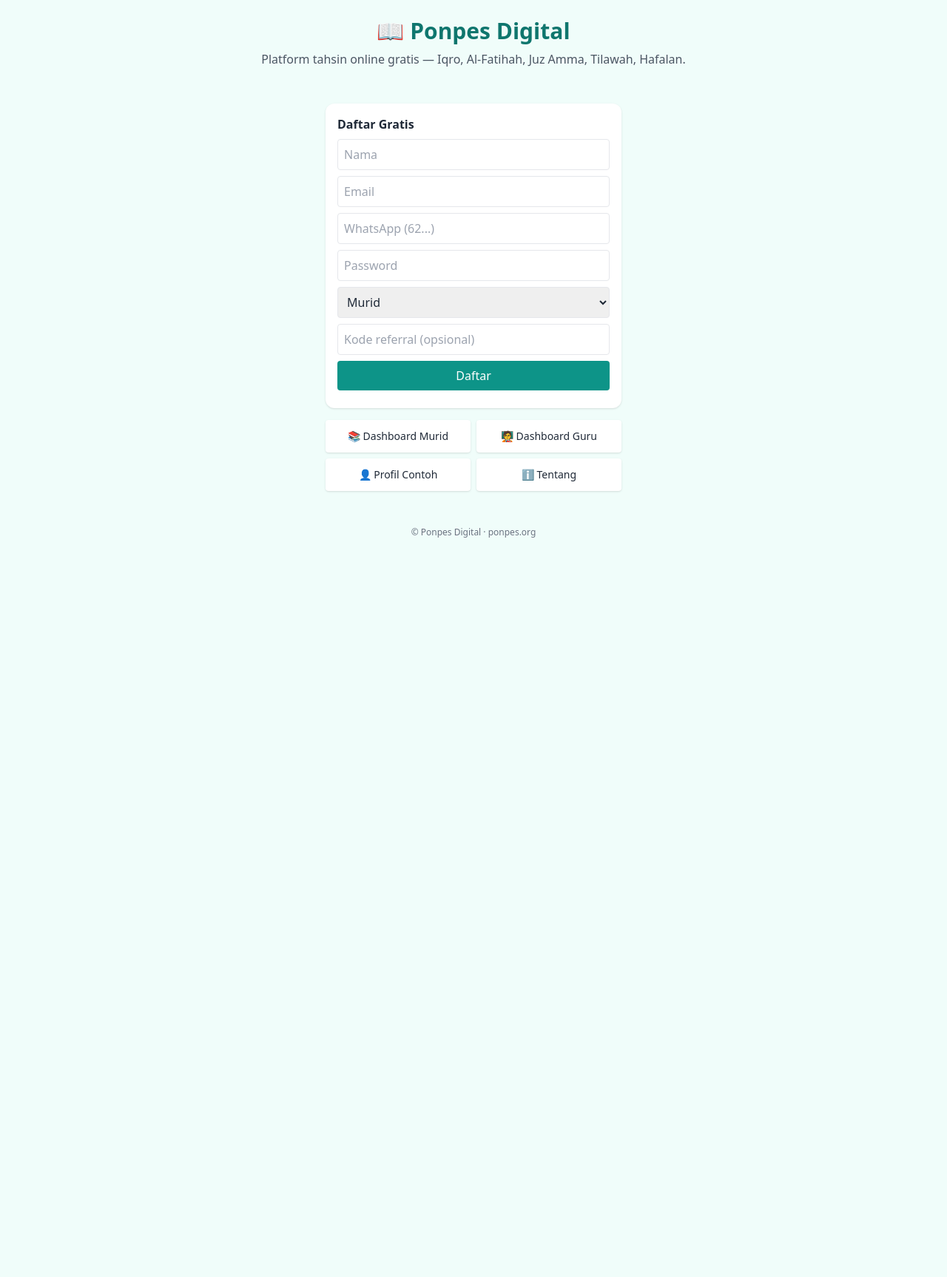
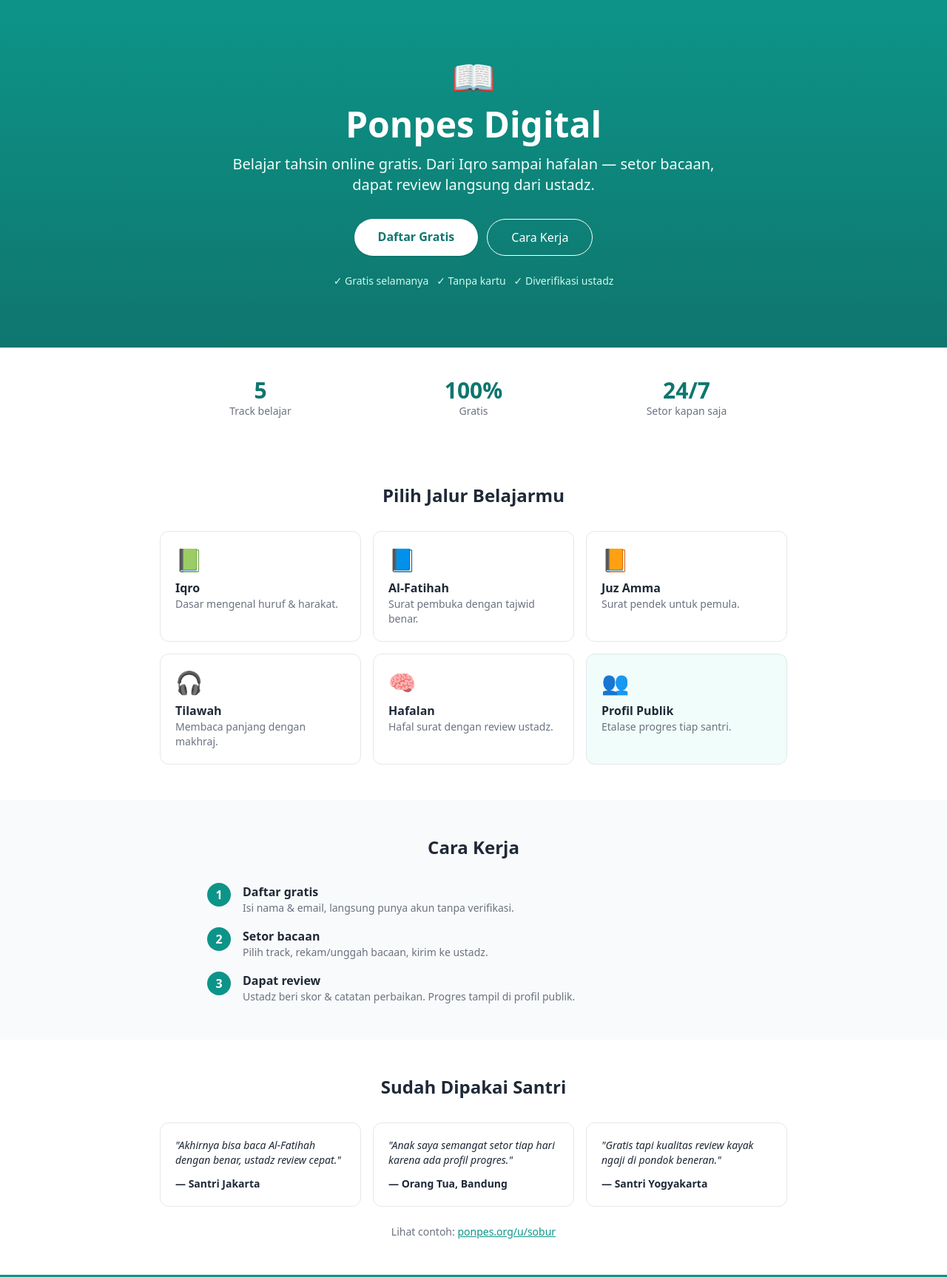
Before and after one commit to panelid/panel-tahsin, a website: page dist/index.html in a window 1280 px wide. Shown: the top 1727 px of the page at 74% size. Before the commit the page ends 800 px from the top, so only its background shows below. Drawn offline with nearby package versions, Linux system fonts and the light colour scheme.

Commit message:
feat: proper landing page (hero, tracks, how-it-works, social proof, CTA)

```diff
--- a/dist/index.html
+++ b/dist/index.html
@@ -3,7 +3,7 @@
 <head>
   <meta charset="UTF-8">
   <meta name="viewport" content="width=device-width, initial-scale=1.0">
-  <title>Ponpes Digital — Platform Tahsin Online Gratis | Iqro, Fatihah, Juz Amma</title>
+  <title>Ponpes Digital — Belajar Tahsin Online Gratis | Iqro, Fatihah, Juz Amma</title>
   <meta name="description" content="Ponpes Digital: platform tahsin online gratis untuk belajar membaca Al-Quran — Iqro, Al-Fatihah, Juz Amma, Tilawah, Hafalan. Setor & dapat review dari ustadz. Profil publik per santri.">
   <meta name="keywords" content="tahsin online, belajar iqro, tahsin al-fatihah, juz amma, tilawah, hafalan quran, ponpes digital">
   <link rel="canonical" href="https://ponpes.org/">
@@ -12,7 +12,7 @@
   <meta property="og:description" content="Belajar tahsin online gratis: Iqro, Al-Fatihah, Juz Amma, Tilawah, Hafalan. Setor & review dari ustadz.">
   <meta property="og:url" content="https://ponpes.org/">
   <meta property="og:site_name" content="Ponpes Digital">
-  <meta name="twitter:card" content="summary">
+  <meta name="twitter:card" content="summary_large_image">
   <script type="application/ld+json">
   {
     "@context": "https://schema.org",
@@ -35,14 +35,70 @@
   </script>
   <script src="https://cdn.tailwindcss.com"></script>
 </head>
-<body class="bg-teal-50 min-h-screen text-gray-800">
-  <header class="max-w-3xl mx-auto p-6 text-center">
-    <h1 class="text-3xl font-bold text-teal-700">📖 Ponpes Digital</h1>
-    <p class="text-gray-600 mt-2">Platform tahsin online gratis — Iqro, Al-Fatihah, Juz Amma, Tilawah, Hafalan.</p>
+<body class="bg-white text-gray-800">
+
+  <!-- HERO -->
+  <header class="bg-gradient-to-b from-teal-600 to-teal-700 text-white">
+    <div class="max-w-4xl mx-auto px-6 py-20 text-center">
+      <div class="text-5xl mb-4">📖</div>
+      <h1 class="text-4xl md:text-5xl font-bold mb-4">Ponpes Digital</h1>
+      <p class="text-lg md:text-xl text-teal-50 mb-8 max-w-2xl mx-auto">Belajar tahsin online gratis. Dari Iqro sampai hafalan — setor bacaan, dapat review langsung dari ustadz.</p>
+      <div class="flex flex-col sm:flex-row gap-3 justify-center">
+        <a href="#daftar" class="bg-white text-teal-700 font-semibold px-8 py-3 rounded-full shadow hover:bg-teal-50">Daftar Gratis</a>
+        <a href="#cara" class="border border-white text-white px-8 py-3 rounded-full hover:bg-teal-500">Cara Kerja</a>
+      </div>
+      <p class="text-sm text-teal-100 mt-6">✓ Gratis selamanya &nbsp; ✓ Tanpa kartu &nbsp; ✓ Diverifikasi ustadz</p>
+    </div>
   </header>
-  <main class="max-w-md mx-auto p-6">
-    <div class="bg-white rounded-xl shadow p-4 mb-4">
-      <h2 class="font-semibold mb-2">Daftar Gratis</h2>
+
+  <!-- STATS -->
+  <section class="max-w-4xl mx-auto px-6 py-10 grid grid-cols-3 gap-4 text-center">
+    <div><div class="text-3xl font-bold text-teal-700">5</div><div class="text-sm text-gray-500">Track belajar</div></div>
+    <div><div class="text-3xl font-bold text-teal-700">100%</div><div class="text-sm text-gray-500">Gratis</div></div>
+    <div><div class="text-3xl font-bold text-teal-700">24/7</div><div class="text-sm text-gray-500">Setor kapan saja</div></div>
+  </section>
+
+  <!-- TRACKS -->
+  <section class="max-w-4xl mx-auto px-6 py-12">
+    <h2 class="text-2xl font-bold text-center mb-8 text-gray-800">Pilih Jalur Belajarmu</h2>
+    <div class="grid sm:grid-cols-2 lg:grid-cols-3 gap-4">
+      <div class="border rounded-xl p-5 hover:shadow-lg transition"><div class="text-3xl mb-2">📗</div><h3 class="font-semibold">Iqro</h3><p class="text-sm text-gray-500">Dasar mengenal huruf & harakat.</p></div>
+      <div class="border rounded-xl p-5 hover:shadow-lg transition"><div class="text-3xl mb-2">📘</div><h3 class="font-semibold">Al-Fatihah</h3><p class="text-sm text-gray-500">Surat pembuka dengan tajwid benar.</p></div>
+      <div class="border rounded-xl p-5 hover:shadow-lg transition"><div class="text-3xl mb-2">📙</div><h3 class="font-semibold">Juz Amma</h3><p class="text-sm text-gray-500">Surat pendek untuk pemula.</p></div>
+      <div class="border rounded-xl p-5 hover:shadow-lg transition"><div class="text-3xl mb-2">🎧</div><h3 class="font-semibold">Tilawah</h3><p class="text-sm text-gray-500">Membaca panjang dengan makhraj.</p></div>
+      <div class="border rounded-xl p-5 hover:shadow-lg transition"><div class="text-3xl mb-2">🧠</div><h3 class="font-semibold">Hafalan</h3><p class="text-sm text-gray-500">Hafal surat dengan review ustadz.</p></div>
+      <div class="border rounded-xl p-5 hover:shadow-lg transition bg-teal-50"><div class="text-3xl mb-2">👥</div><h3 class="font-semibold">Profil Publik</h3><p class="text-sm text-gray-500">Etalase progres tiap santri.</p></div>
+    </div>
+  </section>
+
+  <!-- HOW IT WORKS -->
+  <section id="cara" class="bg-gray-50 py-12">
+    <div class="max-w-3xl mx-auto px-6">
+      <h2 class="text-2xl font-bold text-center mb-8">Cara Kerja</h2>
+      <div class="space-y-4">
+        <div class="flex gap-4 items-start"><div class="bg-teal-600 text-white rounded-full w-8 h-8 flex items-center justify-center font-bold shrink-0">1</div><div><h3 class="font-semibold">Daftar gratis</h3><p class="text-sm text-gray-500">Isi nama & email, langsung punya akun tanpa verifikasi.</p></div></div>
+        <div class="flex gap-4 items-start"><div class="bg-teal-600 text-white rounded-full w-8 h-8 flex items-center justify-center font-bold shrink-0">2</div><div><h3 class="font-semibold">Setor bacaan</h3><p class="text-sm text-gray-500">Pilih track, rekam/unggah bacaan, kirim ke ustadz.</p></div></div>
+        <div class="flex gap-4 items-start"><div class="bg-teal-600 text-white rounded-full w-8 h-8 flex items-center justify-center font-bold shrink-0">3</div><div><h3 class="font-semibold">Dapat review</h3><p class="text-sm text-gray-500">Ustadz beri skor & catatan perbaikan. Progres tampil di profil publik.</p></div></div>
+      </div>
+    </div>
+  </section>
+
+  <!-- SOCIAL PROOF -->
+  <section class="max-w-4xl mx-auto px-6 py-12">
+    <h2 class="text-2xl font-bold text-center mb-8">Sudah Dipakai Santri</h2>
+    <div class="grid sm:grid-cols-3 gap-4">
+      <div class="border rounded-xl p-5"><p class="text-sm italic">"Akhirnya bisa baca Al-Fatihah dengan benar, ustadz review cepat."</p><p class="text-sm font-semibold mt-3">— Santri Jakarta</p></div>
+      <div class="border rounded-xl p-5"><p class="text-sm italic">"Anak saya semangat setor tiap hari karena ada profil progres."</p><p class="text-sm font-semibold mt-3">— Orang Tua, Bandung</p></div>
+      <div class="border rounded-xl p-5"><p class="text-sm italic">"Gratis tapi kualitas review kayak ngaji di pondok beneran."</p><p class="text-sm font-semibold mt-3">— Santri Yogyakarta</p></div>
+    </div>
+    <p class="text-center text-sm text-gray-500 mt-6">Lihat contoh: <a href="/u/sobur" class="text-teal-600 underline">ponpes.org/u/sobur</a></p>
+  </section>
+
+  <!-- CTA / DAFTAR -->
+  <section id="daftar" class="bg-teal-600 text-white py-16">
+    <div class="max-w-md mx-auto px-6 text-center">
+      <h2 class="text-3xl font-bold mb-4">Mulai Tahsin Hari Ini</h2>
+      <div class="bg-white rounded-xl p-6 text-gray-800 text-left">
         <input id="name" placeholder="Nama" class="w-full border p-2 rounded mb-2">
         <input id="email" placeholder="Email" class="w-full border p-2 rounded mb-2">
         <input id="wa" placeholder="WhatsApp (62...)" class="w-full border p-2 rounded mb-2">
@@ -51,25 +107,21 @@
           <option value="murid">Murid</option>
           <option value="guru">Guru (perlu verifikasi)</option>
         </select>
-      <input id="ref" placeholder="Kode referral (opsional)" class="w-full border p-2 rounded mb-2">
-      <button onclick="register()" class="w-full bg-teal-600 text-white p-2 rounded">Daftar</button>
+        <input id="ref" placeholder="Kode referral (opsional)" class="w-full border p-2 rounded mb-3">
+        <button onclick="register()" class="w-full bg-teal-600 text-white p-3 rounded font-semibold">Daftar Gratis</button>
         <p id="msg" class="text-sm mt-2"></p>
       </div>
-    <div class="grid grid-cols-2 gap-2 text-sm">
-      <a href="/dashboard-murid" class="bg-white p-3 rounded shadow text-center">📚 Dashboard Murid</a>
-      <a href="/dashboard-guru" class="bg-white p-3 rounded shadow text-center">🧑‍🏫 Dashboard Guru</a>
-      <a href="/u/sobur" class="bg-white p-3 rounded shadow text-center">👤 Profil Contoh</a>
-      <a href="/tentang" class="bg-white p-3 rounded shadow text-center">ℹ️ Tentang</a>
     </div>
-  </main>
-  <footer class="text-center text-xs text-gray-500 p-6">© Ponpes Digital · ponpes.org</footer>
+  </section>
+
+  <footer class="text-center text-xs text-gray-500 p-6">© Ponpes Digital · ponpes.org · Gratis untuk semua</footer>
 
   <script>
     async function register() {
       const body = { name: name.value, email: email.value, wa_number: wa.value, password: pass.value, role: role.value, ref: ref.value || undefined };
       const r = await fetch('/api/auth/register', { method: 'POST', headers: {'Content-Type':'application/json'}, body: JSON.stringify(body) });
       const d = await r.json();
-      if (d.success) { msg.textContent = 'Berhasil! Kode referral: ' + d.user.referral_code; msg.className = 'text-green-600 text-sm mt-2'; }
+      if (d.success) { msg.textContent = 'Berhasil! Kode referral: ' + d.user.referral_code; msg.className = 'text-green-600 text-sm mt-2'; setTimeout(()=>location.href='/dashboard-murid?uid='+d.user.id, 1200); }
       else { msg.textContent = d.error; msg.className = 'text-red-600 text-sm mt-2'; }
     }
   </script>
```
Lines whose indentation alone changed are shown as unchanged.
